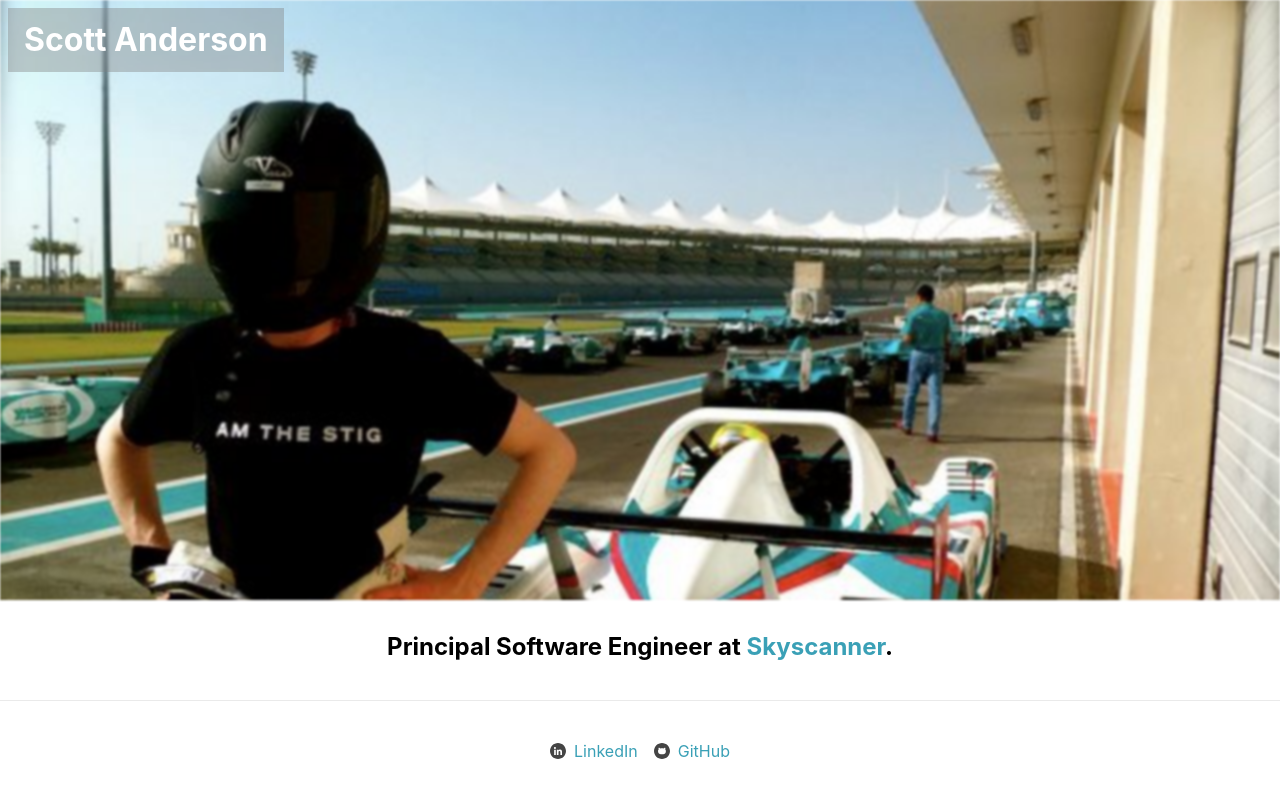
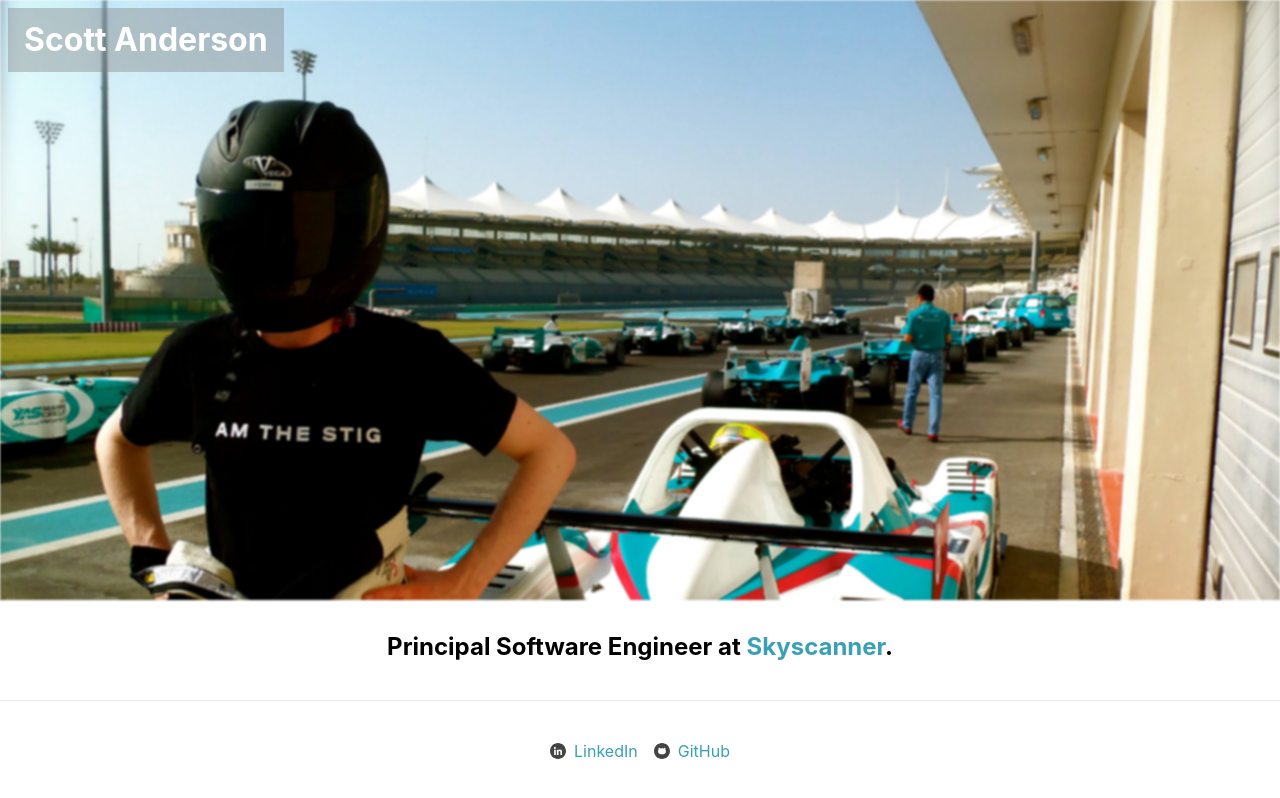
Before and after one commit to scottkenanderson/scottkenanderson.github.io, a Next.js app: page / in a window 1280 px wide. Built offline with nearby package versions, Linux system fonts and the light colour scheme.

Commit message:
Use hires image in hero image

```diff
--- a/styles/Home.module.scss
+++ b/styles/Home.module.scss
@@ -28,7 +28,7 @@
 }
 
 .image {
-  background: url('/img/stig.jpg') center left no-repeat fixed;
+  background: url('/img/stig_hires2_optimised.jpg') center left no-repeat fixed;
   background-size: cover;
   bottom: 0;
   filter: blur(1px);
```
